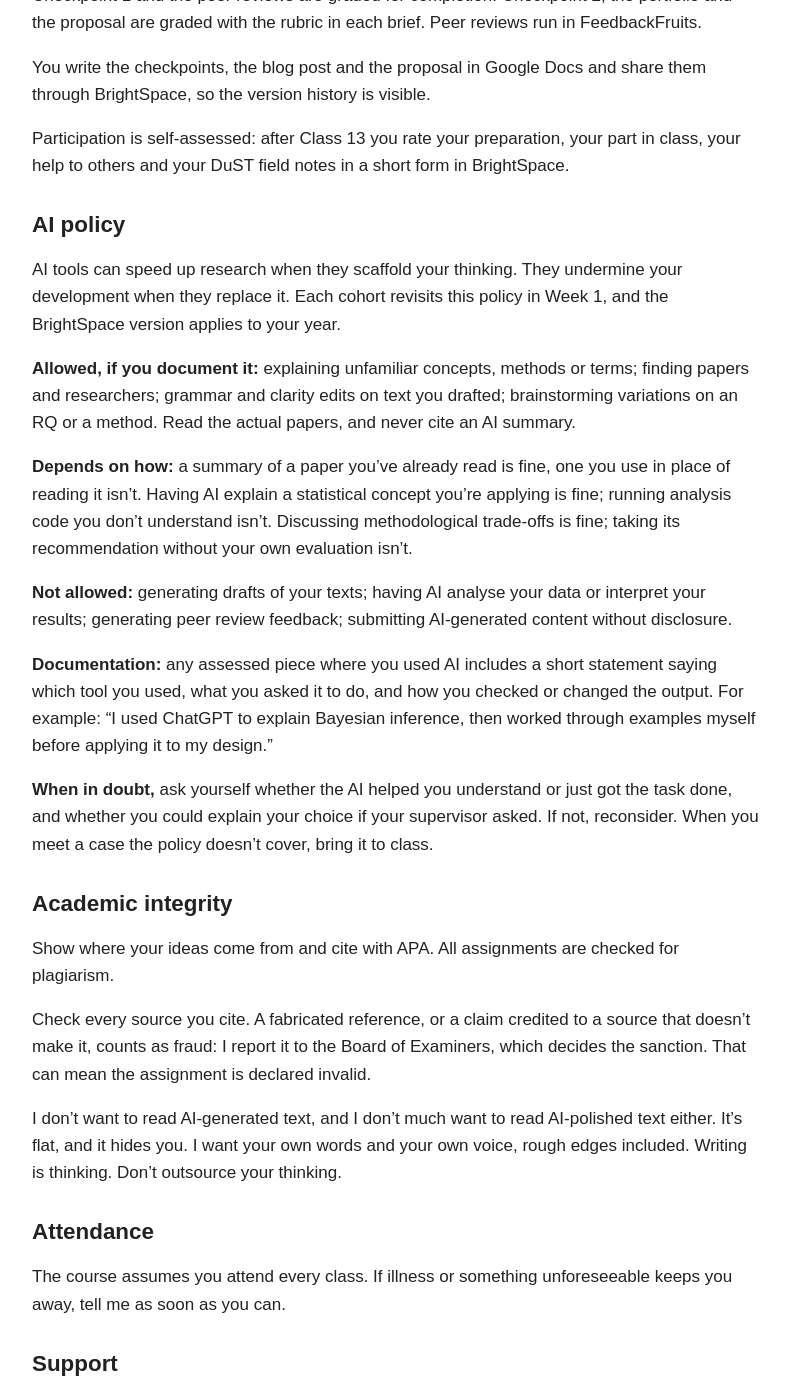
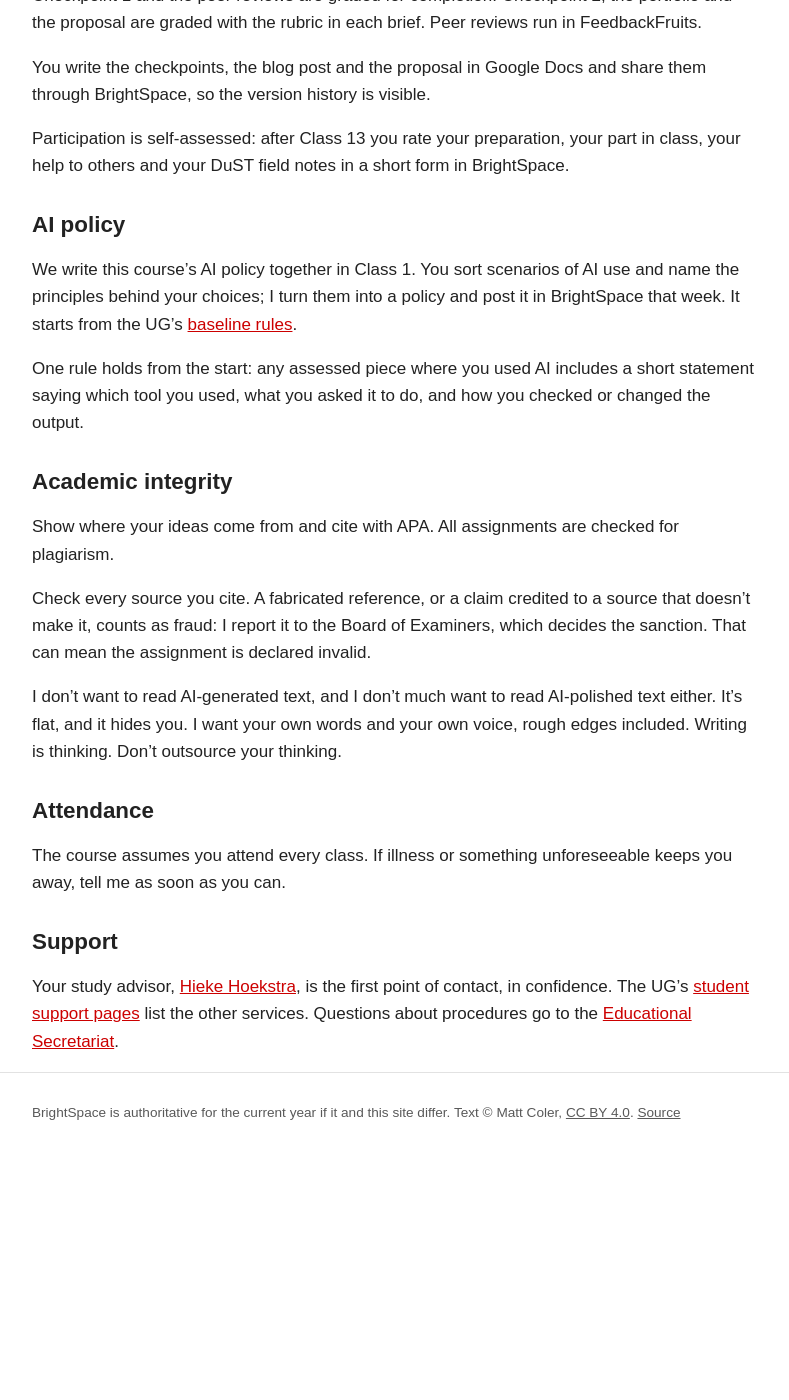
Before and after one commit to mattcoler/research-design, a Jekyll site: the page built from syllabus.md, in a window 1280 px wide and 1400 px high, scrolled down 1327 px. Shown: the whole window, without its empty margins (244-1033 px from the left). Built offline with Jekyll 4.4.1, drawn with Linux system fonts in a browser that asks for light colours; after the commit the page ends 2497 px from its top, so only the background shows below that.

Commit message:
Syllabus: AI policy is written with the class in Class 1
Co-Authored-By: Claude Opus 5.5 <noreply@anthropic.com>
Claude-Session: https://claude.ai/code/session_01Fh2WoLQqCuWCRKkVoZVhNL

```diff
--- a/syllabus.md
+++ b/syllabus.md
@@ -48,17 +48,9 @@ Participation is self-assessed: after Class 13 you rate your preparation, your p
 
 ## AI policy
 
-AI tools can speed up research when they scaffold your thinking. They undermine your development when they replace it. Each cohort revisits this policy in Week 1, and the BrightSpace version applies to your year.
+We write this course's AI policy together in Class 1. You sort scenarios of AI use and name the principles behind your choices; I turn them into a policy and post it in BrightSpace that week. It starts from the UG's [baseline rules](https://www.rug.nl/about-ug/organization/quality-assurance/education/artificial-intelligence-ai/).
 
-**Allowed, if you document it:** explaining unfamiliar concepts, methods or terms; finding papers and researchers; grammar and clarity edits on text you drafted; brainstorming variations on an RQ or a method. Read the actual papers, and never cite an AI summary.
-
-**Depends on how:** a summary of a paper you've already read is fine, one you use in place of reading it isn't. Having AI explain a statistical concept you're applying is fine; running analysis code you don't understand isn't. Discussing methodological trade-offs is fine; taking its recommendation without your own evaluation isn't.
-
-**Not allowed:** generating drafts of your texts; having AI analyse your data or interpret your results; generating peer review feedback; submitting AI-generated content without disclosure.
-
-**Documentation:** any assessed piece where you used AI includes a short statement saying which tool you used, what you asked it to do, and how you checked or changed the output. For example: "I used ChatGPT to explain Bayesian inference, then worked through examples myself before applying it to my design."
-
-**When in doubt,** ask yourself whether the AI helped you understand or just got the task done, and whether you could explain your choice if your supervisor asked. If not, reconsider. When you meet a case the policy doesn't cover, bring it to class.
+One rule holds from the start: any assessed piece where you used AI includes a short statement saying which tool you used, what you asked it to do, and how you checked or changed the output.
 
 ## Academic integrity
 
```
